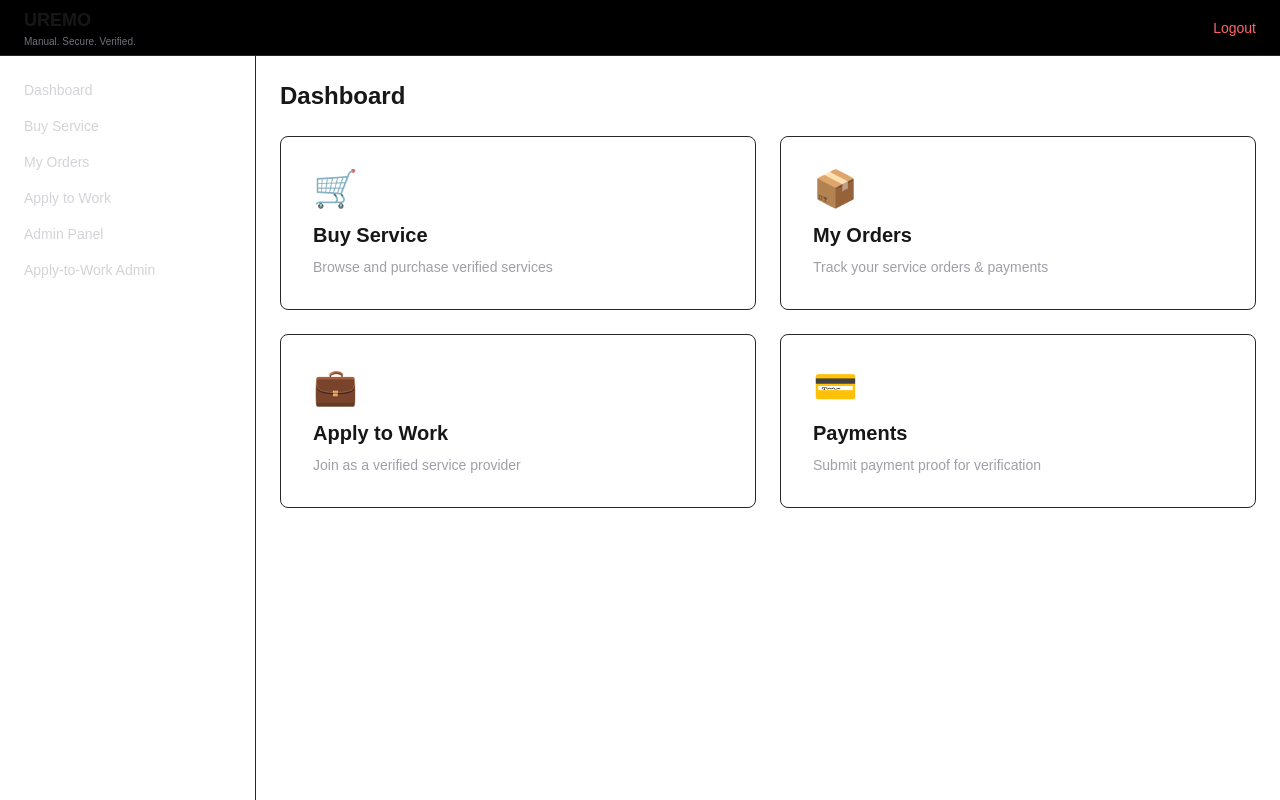
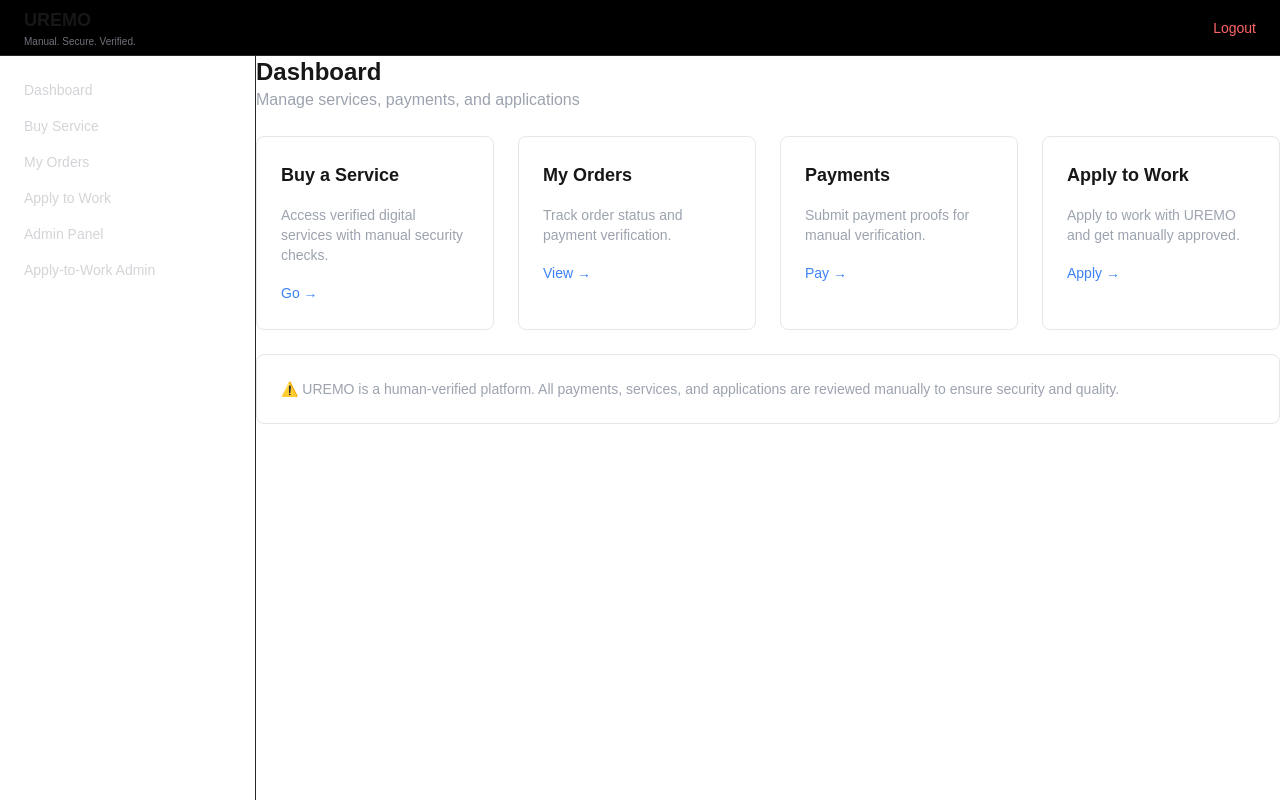
Before and after one commit to sajalnew01/uremo-frontend, a Next.js app: page /dashboard in a window 1280 px wide. Before the commit this address had no page. Built offline with nearby package versions, Linux system fonts and the light colour scheme.

Commit message:
UI rebuild: professional dashboard cards

```diff
--- a/app/dashboard/page.tsx
+++ b/app/dashboard/page.tsx
@@ -1,66 +1,71 @@
 "use client";
 
-import { useEffect } from "react";
-import { useRouter } from "next/navigation";
-import Container from "@/components/Container";
+import Card from "@/components/Card";
+import Link from "next/link";
 
 export default function Dashboard() {
-  const router = useRouter();
+  return (
+    <div className="space-y-6">
+      {/* Header */}
+      <div>
+        <h1 className="text-2xl font-bold">Dashboard</h1>
+        <p className="text-[#9CA3AF]">
+          Manage services, payments, and applications
+        </p>
+      </div>
 
-  useEffect(() => {
-    const token = localStorage.getItem("token");
-    if (!token) router.push("/login");
-  }, []);
+      {/* Action Cards */}
+      <div className="grid grid-cols-1 md:grid-cols-2 lg:grid-cols-4 gap-6">
+        <Card title="Buy a Service">
+          <p className="text-sm text-[#9CA3AF] mb-4">
+            Access verified digital services with manual security checks.
+          </p>
+          <Link
+            href="/buy-service"
+            className="inline-block text-sm text-[#3B82F6]"
+          >
+            Go →
+          </Link>
+        </Card>
 
-  return (
-    <Container>
-      <h1 className="text-2xl font-semibold mb-6">Dashboard</h1>
+        <Card title="My Orders">
+          <p className="text-sm text-[#9CA3AF] mb-4">
+            Track order status and payment verification.
+          </p>
+          <Link href="/orders" className="inline-block text-sm text-[#3B82F6]">
+            View →
+          </Link>
+        </Card>
 
-      <div className="grid grid-cols-1 md:grid-cols-2 gap-6">
-        <a
-          href="/buy-service"
-          className="border border-zinc-800 p-8 rounded-lg hover:border-white transition cursor-pointer"
-        >
-          <div className="text-4xl mb-3">🛒</div>
-          <h3 className="font-bold text-xl mb-2">Buy Service</h3>
-          <p className="text-sm text-zinc-400">
-            Browse and purchase verified services
+        <Card title="Payments">
+          <p className="text-sm text-[#9CA3AF] mb-4">
+            Submit payment proofs for manual verification.
           </p>
-        </a>
+          <Link href="/payment" className="inline-block text-sm text-[#3B82F6]">
+            Pay →
+          </Link>
+        </Card>
 
-        <a
-          href="/orders"
-          className="border border-zinc-800 p-8 rounded-lg hover:border-white transition cursor-pointer"
-        >
-          <div className="text-4xl mb-3">📦</div>
-          <h3 className="font-bold text-xl mb-2">My Orders</h3>
-          <p className="text-sm text-zinc-400">
-            Track your service orders & payments
+        <Card title="Apply to Work">
+          <p className="text-sm text-[#9CA3AF] mb-4">
+            Apply to work with UREMO and get manually approved.
           </p>
-        </a>
+          <Link
+            href="/apply-to-work"
+            className="inline-block text-sm text-[#3B82F6]"
+          >
+            Apply →
+          </Link>
+        </Card>
+      </div>
 
-        <a
-          href="/apply-to-work"
-          className="border border-zinc-800 p-8 rounded-lg hover:border-white transition cursor-pointer"
-        >
-          <div className="text-4xl mb-3">💼</div>
-          <h3 className="font-bold text-xl mb-2">Apply to Work</h3>
-          <p className="text-sm text-zinc-400">
-            Join as a verified service provider
-          </p>
-        </a>
-
-        <a
-          href="/payment"
-          className="border border-zinc-800 p-8 rounded-lg hover:border-white transition cursor-pointer"
-        >
-          <div className="text-4xl mb-3">💳</div>
-          <h3 className="font-bold text-xl mb-2">Payments</h3>
-          <p className="text-sm text-zinc-400">
-            Submit payment proof for verification
-          </p>
-        </a>
-      </div>
-    </Container>
+      {/* Trust Block */}
+      <Card>
+        <p className="text-sm text-[#9CA3AF]">
+          ⚠️ UREMO is a human-verified platform. All payments, services, and
+          applications are reviewed manually to ensure security and quality.
+        </p>
+      </Card>
+    </div>
   );
 }
--- /dev/null
+++ b/components/Card.tsx
@@ -0,0 +1,14 @@
+export default function Card({
+  title,
+  children,
+}: {
+  title?: string;
+  children: React.ReactNode;
+}) {
+  return (
+    <div className="border border-[#E5E7EB] rounded-lg p-6 bg-white hover:shadow-lg transition">
+      {title && <h3 className="font-semibold text-lg mb-4">{title}</h3>}
+      {children}
+    </div>
+  );
+}
```
